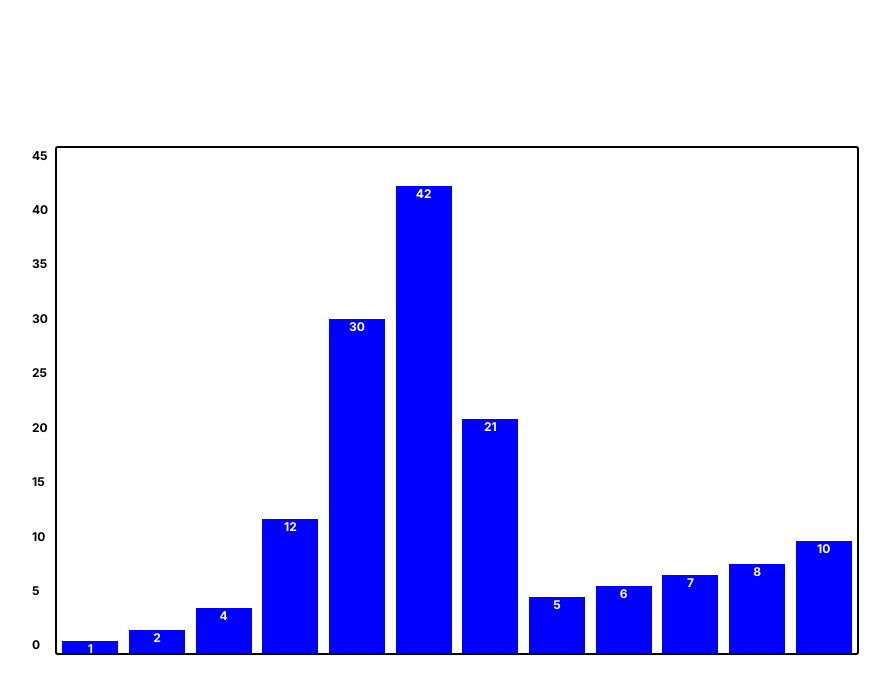
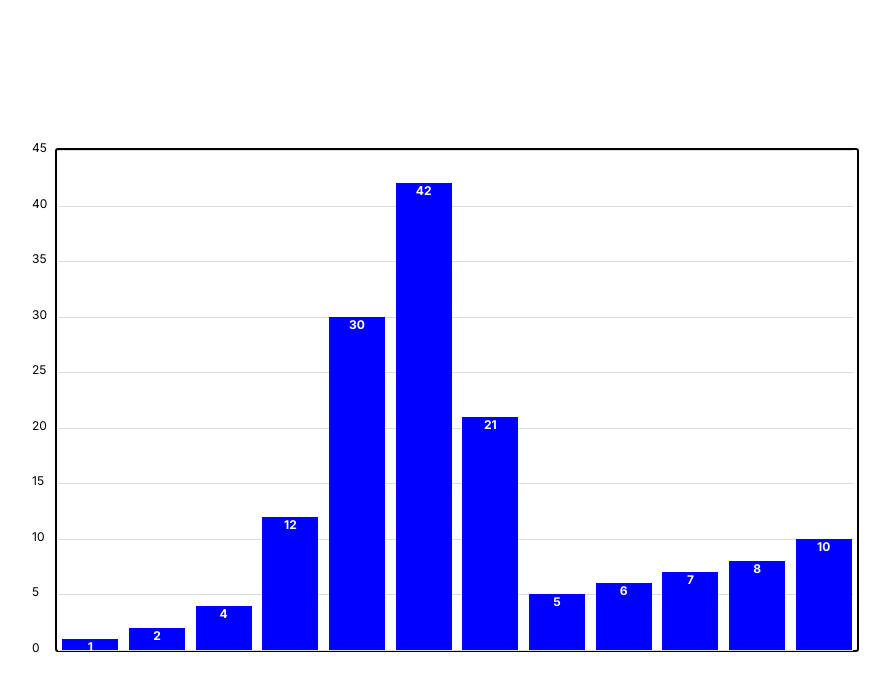
Before and after one commit to ScottGrun/bar-chart-project, a website: page index.html in a window 1280 px wide. Shown: the whole page, without its empty margins (183-1073 px from the left). Drawn offline with Linux system fonts and the light colour scheme.

Commit message:
Added y-axis horizontal lines

```diff
--- a/chart.js
+++ b/chart.js
@@ -13,8 +13,9 @@ const drawBarChart = function (data, options, element) {
   let chartBody = document.getElementById(element);
   setSize("#chart", options.width, options.height);
   setBackgroundColor("#chart", options.backgroundColor);
+  generateYAxisLabels(data);
+
   renderBars(data, options.bars);
-  generateYAxisLabels(data);
 };
 
 const setSize = function (element, width, height) {
@@ -69,9 +70,14 @@ const setBarHeight = function (data) {
 };
 
 const generateYAxisLabels = function (data) {
-  let yAxisLabels = document.createElement("div");
+  let yAxisLabels = document.createElement("p");
+  let yAxisDividersContainer = document.createElement("div");
+  yAxisDividersContainer.id = "yAxisDividersContainer";
+  let chart = document.getElementById("chart");
   yAxisLabels.id = "yAxisLabels";
-  document.getElementById("chart").appendChild(yAxisLabels);
+  chart.appendChild(yAxisLabels);
+  chart.appendChild(yAxisDividersContainer);
+
   let largestElemet = data[0];
   for (let i = 0; i < data.length; i++) {
     if (largestElemet < data[i]) {
@@ -81,14 +87,21 @@ const generateYAxisLabels = function (data) {
   //Round to nearest multiple of 5 -- https://stackoverflow.com/questions/18953384/javascript-round-up-to-the-next-multiple-of-5
   largestElemet = Math.ceil(largestElemet / 5) * 5;
   for (let i = largestElemet; i >= 0; i -= 5) {
-    let yLabel = document.createElement("p");
-    // let yLabelData = Math.trunc(
-    //   (largestElemet / (data.length / largestElemet)) * i
-    // );
+    let yLabel = document.createElement("div");
+    yLabel.append(i);
+    yLabel.className = "yAxisLabel";
+    document.getElementById("yAxisLabels").appendChild(yLabel);
 
-    yLabel.append(i);
-    document.getElementById("yAxisLabels").appendChild(yLabel);
+    let yAxisDivider = document.createElement("div");
+    yAxisDivider.className = "yAxisDivider";
+    yAxisDividersContainer.append(yAxisDivider);
   }
+};
+
+const generateXAxisLabels = function (data) {
+  let xAxisLabels = document.createElement("div");
+  xAxisLabels.id = "xAxisLabels";
+  document.getElementById("chart").appendChild(xAxisLabels);
 };
 
 const setBackgroundColor = function (element, color) {
--- a/style.css
+++ b/style.css
@@ -17,10 +17,10 @@ body {
   border-radius: 3px;
   display: flex;
   align-items: flex-end;
-  padding-top: 5px;
 }
 
 .barElement {
+  position: relative;
   font-size: 1em;
 }
 
@@ -31,11 +31,36 @@ p {
 }
 
 #yAxisLabels {
-  height: 100%;
+  height: 103%;
   display: flex;
   flex-flow: column;
   justify-content: space-between;
   position: absolute;
   left: -25px;
+  bottom: -5px;
+
   font-weight: 400 !important;
 }
+
+.yAxisDivider {
+  width: 100%;
+  display: block;
+  margin-top: 7px;
+  margin-bottom: 7px;
+
+  height: 1px;
+  background-color: #dbdbdb;
+  margin-left: 5px;
+}
+
+#yAxisDividersContainer {
+  position: absolute;
+  top: -7px;
+  left: -4px;
+  width: 100%;
+  display: flex;
+  flex-flow: row;
+  align-content: space-between;
+  flex-wrap: wrap;
+  height: 103%;
+}
```
